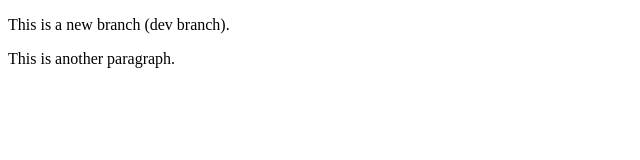
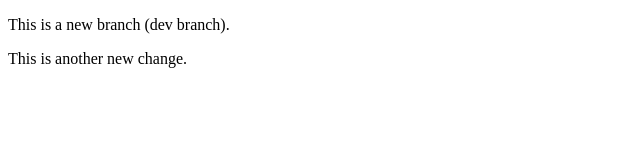
Before and after one commit to rohitku21/CI-CD, a plain HTML site: page index.html in a window 1280 px wide. Shown: the full height of the page, 0-640 px from the left. Drawn offline with Linux system fonts and the light colour scheme.

Commit message:
Update index.html

```diff
--- a/index.html
+++ b/index.html
@@ -3,7 +3,7 @@
 <body>
 
 <p>This is a new branch (dev branch).</p>
-<p>This is another paragraph.</p>
+<p>This is another new change.</p>
 
 </body>
 </html>
```
